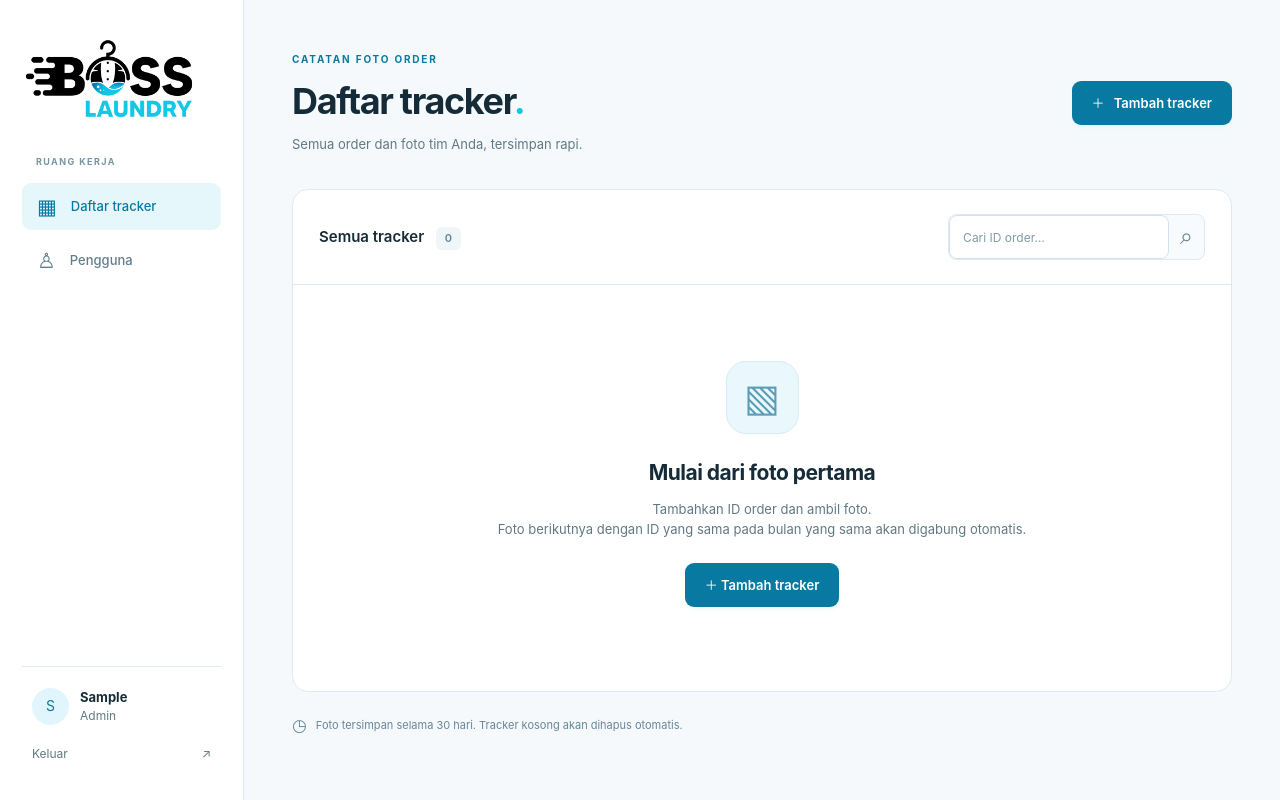
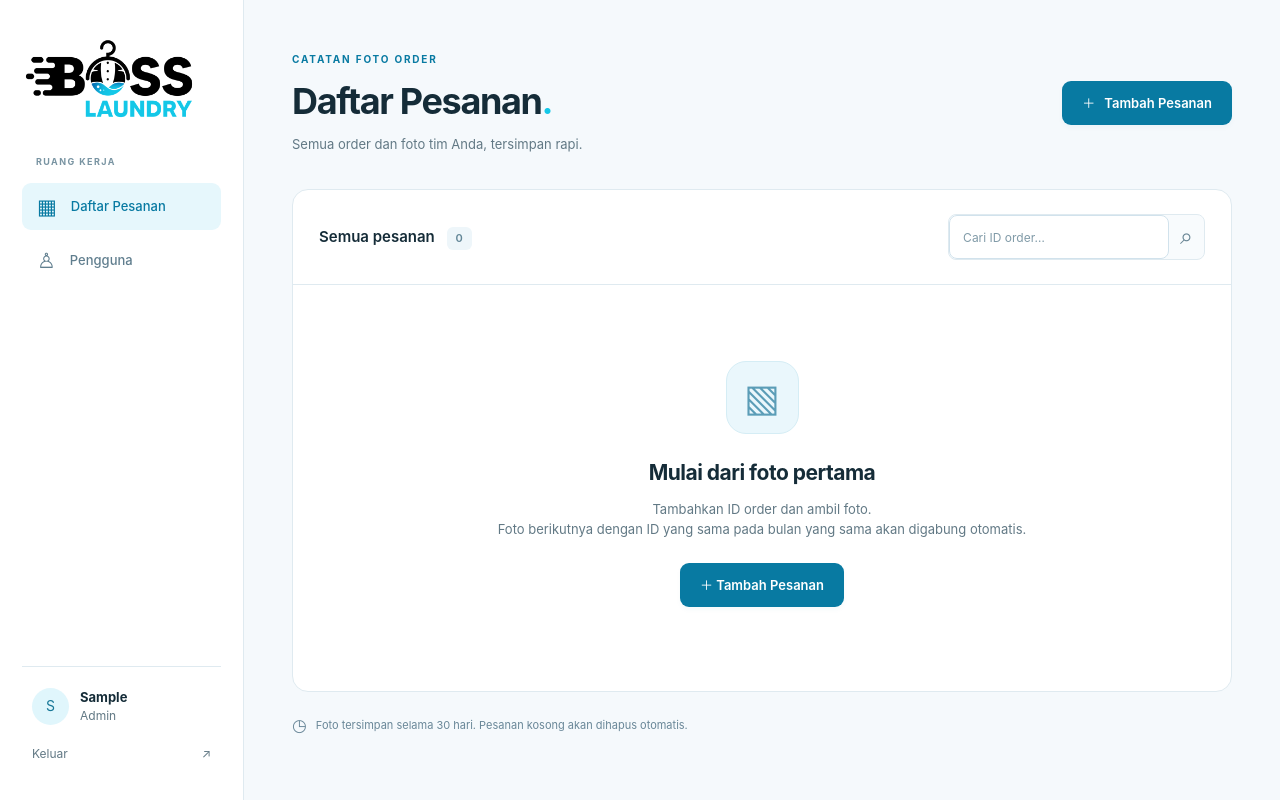
Before and after one commit to elhak/photo-tracker, a Django app: page / in a window 1280 px wide. Run offline with Django 5.2, Linux system fonts and the light colour scheme; the visitor is signed in with stand-in values (Sample User, id 1); data that the repository does not hold is empty; parts of the project's set-up code (start-up, migrations or seed data) failed here and were passed over.

Commit message:
feat: rename app to Boss Order, Indonesianize UI text

```diff
--- a/tracker/templates/tracker/base.html
+++ b/tracker/templates/tracker/base.html
@@ -3,7 +3,7 @@
 <head>
   <meta charset="utf-8"><meta name="viewport" content="width=device-width, initial-scale=1">
   <meta name="theme-color" content="#14c7e7">
-  <title>{% block title %}Tracker{% endblock %} · Boss Laundry</title>
+  <title>{% block title %}Boss Order{% endblock %} · Boss Laundry</title>
   <link rel="icon" href="{% static 'tracker/boss-laundry-icon.png' %}" type="image/png">
   <link rel="stylesheet" href="{% static 'tracker/app.css' %}?v=boss-laundry">
   {% block head %}{% endblock %}
@@ -15,7 +15,7 @@
   <a class="brand" href="{% url 'tracker-list' %}"><img class="brand-logo" src="{% static 'tracker/boss-laundry-logo.png' %}" alt="Boss Laundry" width="640" height="320"></a>
   <span class="nav-label">RUANG KERJA</span>
   <nav aria-label="Menu utama">
-    <a class="nav-item {% if request.resolver_match.url_name != 'users' and request.resolver_match.url_name != 'user-create' and request.resolver_match.url_name != 'user-password' and request.resolver_match.url_name != 'user-delete' %}active{% endif %}" href="{% url 'tracker-list' %}"><span aria-hidden="true">▦</span> Daftar tracker</a>
+    <a class="nav-item {% if request.resolver_match.url_name != 'users' and request.resolver_match.url_name != 'user-create' and request.resolver_match.url_name != 'user-password' and request.resolver_match.url_name != 'user-delete' %}active{% endif %}" href="{% url 'tracker-list' %}"><span aria-hidden="true">▦</span> Daftar Pesanan</a>
     {% if user.is_staff %}<a class="nav-item {% if 'user' in request.resolver_match.url_name %}active{% endif %}" href="{% url 'users' %}"><span aria-hidden="true">♙</span> Pengguna</a>{% endif %}
   </nav>
   <div class="sidebar-bottom"><div class="account"><span class="avatar">{{ user.username|first|upper }}</span><div><strong>{{ user.first_name|default:user.username }}</strong><small>{% if user.is_staff %}Admin{% else %}Pengguna{% endif %}</small></div></div><form method="post" action="{% url 'logout' %}">{% csrf_token %}<button class="logout" type="submit">Keluar <span aria-hidden="true">↗</span></button></form></div>
--- a/tracker/templates/tracker/capture.html
+++ b/tracker/templates/tracker/capture.html
@@ -1,8 +1,8 @@
 {% extends 'tracker/base.html' %}{% load static %}
 {% block title %}Tambah foto{% endblock %}
 {% block content %}
-<a class="back-link" href="{% if tracker %}{% url 'tracker-detail' tracker.pk %}{% else %}{% url 'tracker-list' %}{% endif %}">← Kembali ke tracker</a>
-<header class="page-header"><div><span class="eyebrow">CATAT MOMENNYA</span><h1>{% if tracker %}Tambah foto{% else %}Tambah tracker{% endif %}<span class="heading-dot">.</span></h1><p class="muted">Isi ID order, ambil foto, lalu simpan.</p></div><span class="step-pill">Kamera langsung</span></header>
+<a class="back-link" href="{% if tracker %}{% url 'tracker-detail' tracker.pk %}{% else %}{% url 'tracker-list' %}{% endif %}">← Kembali</a>
+<header class="page-header"><div><span class="eyebrow">CATAT MOMENNYA</span><h1>{% if tracker %}Tambah foto{% else %}Tambah Pesanan{% endif %}<span class="heading-dot">.</span></h1><p class="muted">Isi ID order, ambil foto, lalu simpan.</p></div><span class="step-pill">Kamera langsung</span></header>
 <form id="capture-form" data-tracker-id="{{ tracker.pk|default:'' }}" class="capture-layout">{% csrf_token %}
   <div class="capture-main panel"><div class="panel-heading"><span class="number-dot">1</span><h2>Detail order</h2></div><div class="field order-field"><label for="order-id">ID Order <span class="required">*</span></label><input id="order-id" name="order_id" value="{{ tracker.order_id|default:'' }}" maxlength="100" placeholder="Contoh: LDR-00124" required {% if tracker %}readonly{% endif %} autocomplete="off" inputmode="numeric" pattern="[0-9]*"><small>{% if tracker %}Foto akan ditambahkan ke order milik {{ tracker.owner.username }} · {{ tracker.order_month|date:"F Y" }}.{% else %}ID order yang sama hanya digabung pada bulan yang sama (WIB).{% endif %}</small></div>
     <div class="panel-heading camera-heading"><span class="number-dot">2</span><h2>Ambil foto</h2><span class="muted">Minimal 1 foto</span></div>
@@ -10,7 +10,7 @@
     <div class="camera-controls" id="camera-controls" hidden><button class="button secondary" id="switch-camera" type="button" hidden>↻ Ganti kamera</button><button class="button primary" id="take-photo" type="button">◎ Ambil foto</button><button class="button text-button" id="stop-camera" type="button">Tutup kamera</button></div>
     <p id="camera-status" class="status-line" role="status" aria-live="polite"></p>
   </div>
-  <aside class="capture-side"><section class="panel queue-panel"><div class="panel-heading"><span class="number-dot">3</span><h2>Foto Anda</h2><span class="count" id="photo-count">0</span></div><div id="photo-queue" class="photo-queue"><div class="queue-empty">Foto yang Anda ambil<br>akan muncul di sini.</div></div><div class="save-area"><p id="upload-status" role="status" aria-live="polite">Belum ada foto yang diambil.</p><button id="save-photos" class="button primary full" type="submit" disabled>Simpan foto <span aria-hidden="true">↑</span></button><a id="new-order" class="button primary full" href="{% url 'capture' %}" hidden>Tambah Order Baru +</a><a id="saved-link" class="button secondary full" hidden>Lihat tracker →</a></div></section><div class="capture-note"><strong>Ringan & langsung tersimpan</strong><p>Foto dikompres hingga 500 KB dan tidak disimpan ke galeri perangkat.</p><p>Otomatis dihapus setelah 30 hari.</p></div></aside>
+  <aside class="capture-side"><section class="panel queue-panel"><div class="panel-heading"><span class="number-dot">3</span><h2>Foto Anda</h2><span class="count" id="photo-count">0</span></div><div id="photo-queue" class="photo-queue"><div class="queue-empty">Foto yang Anda ambil<br>akan muncul di sini.</div></div><div class="save-area"><p id="upload-status" role="status" aria-live="polite">Belum ada foto yang diambil.</p><button id="save-photos" class="button primary full" type="submit" disabled>Simpan foto <span aria-hidden="true">↑</span></button><a id="new-order" class="button primary full" href="{% url 'capture' %}" hidden>Tambah Order Baru +</a><a id="saved-link" class="button secondary full" hidden>Lihat pesanan →</a></div></section><div class="capture-note"><strong>Ringan & langsung tersimpan</strong><p>Foto dikompres hingga 500 KB dan tidak disimpan ke galeri perangkat.</p><p>Otomatis dihapus setelah 30 hari.</p></div></aside>
 </form>
 <noscript><p class="notice error">Aktifkan JavaScript untuk menggunakan kamera dan menyimpan foto.</p></noscript>
 {% endblock %}
--- a/tracker/templates/tracker/detail.html
+++ b/tracker/templates/tracker/detail.html
@@ -1,8 +1,8 @@
 {% extends 'tracker/base.html' %}{% load static %}
 {% block title %}Order {{ tracker.order_id }}{% endblock %}
 {% block content %}
-<a class="back-link" href="{% url 'tracker-list' %}">← Kembali ke tracker</a>
-<header class="page-header"><div><span class="eyebrow">DETAIL TRACKER</span><h1 class="order-title">{{ tracker.order_id }}</h1><p class="muted">{{ tracker.owner.first_name|default:tracker.owner.username }} <span aria-hidden="true">·</span> {{ tracker.order_month|date:"F Y" }} · {{ page.paginator.count }} foto aktif</p></div><div class="header-actions">{% if user.is_staff %}<a class="button secondary" href="{% url 'tracker-edit' tracker.pk %}">Edit ID order</a>{% endif %}<a class="button primary" href="{% url 'capture' %}?tracker={{ tracker.pk }}">＋ Tambah foto</a></div></header>
+<a class="back-link" href="{% url 'tracker-list' %}">← Kembali</a>
+<header class="page-header"><div><span class="eyebrow">DETAIL PESANAN</span><h1 class="order-title">{{ tracker.order_id }}</h1><p class="muted">{{ tracker.owner.first_name|default:tracker.owner.username }} <span aria-hidden="true">·</span> {{ tracker.order_month|date:"F Y" }} · {{ page.paginator.count }} foto aktif</p></div><div class="header-actions">{% if user.is_staff %}<a class="button secondary" href="{% url 'tracker-edit' tracker.pk %}">Edit ID order</a>{% endif %}<a class="button primary" href="{% url 'capture' %}?tracker={{ tracker.pk }}">＋ Tambah foto</a></div></header>
 <div class="gallery">{% for photo in page %}<article class="photo-card" data-photo-card data-expires="{{ photo.expires_at|date:'c' }}"><button class="photo-preview" data-photo-url="{% url 'photo-url' photo.pk %}" type="button" aria-label="Buka foto order {{ tracker.order_id }}"><img alt="Foto order {{ tracker.order_id }}" hidden><span class="photo-placeholder">Memuat foto…</span></button><div class="photo-caption"><strong>{{ photo.uploaded_at|date:'d M Y · H:i' }} WIB</strong><span>Oleh {{ photo.added_by.first_name|default:photo.added_by.username }}</span><div class="photo-footer"><small>Berakhir {{ photo.expires_at|date:'d M Y · H:i' }}</small>{% if user.is_staff %}<a class="danger-link" href="{% url 'photo-delete' photo.pk %}">Hapus</a>{% endif %}</div></div></article>{% empty %}<div class="panel empty-state"><div class="empty-icon" aria-hidden="true">◷</div><h2>Tidak ada foto aktif</h2><p>Foto telah dihapus atau kedaluwarsa.</p></div>{% endfor %}</div>
 {% include 'tracker/pagination.html' %}
 <dialog id="photo-dialog"><button id="close-dialog" class="dialog-close" aria-label="Tutup foto">×</button><img id="full-photo" alt="Foto order {{ tracker.order_id }}"><p id="dialog-status" role="status"></p></dialog>
--- a/tracker/templates/tracker/list.html
+++ b/tracker/templates/tracker/list.html
@@ -1,15 +1,15 @@
 {% extends 'tracker/base.html' %}
-{% block title %}Daftar tracker{% endblock %}
+{% block title %}Daftar Pesanan{% endblock %}
 {% block content %}
-<header class="page-header"><div><span class="eyebrow">CATATAN FOTO ORDER</span><h1>Daftar tracker<span class="heading-dot">.</span></h1><p class="muted">{% if user.is_staff %}Semua order dan foto tim Anda, tersimpan rapi.{% else %}Semua order dan foto yang Anda tambahkan.{% endif %}</p></div><a class="button primary" href="{% url 'capture' %}"><span aria-hidden="true">＋</span> Tambah tracker</a></header>
+<header class="page-header"><div><span class="eyebrow">CATATAN FOTO ORDER</span><h1>Daftar Pesanan<span class="heading-dot">.</span></h1><p class="muted">{% if user.is_staff %}Semua order dan foto tim Anda, tersimpan rapi.{% else %}Semua order dan foto yang Anda tambahkan.{% endif %}</p></div><a class="button primary" href="{% url 'capture' %}"><span aria-hidden="true">＋</span> Tambah Pesanan</a></header>
 <section class="panel">
-  <div class="list-toolbar"><div class="section-title">{% if user.is_staff %}Semua tracker{% else %}Tracker saya{% endif %} <span class="count">{{ page.paginator.count }}</span></div><form class="search" method="get" role="search"><label class="sr-only" for="search">Cari ID order</label><input id="search" name="q" value="{{ search }}" placeholder="Cari ID order…" maxlength="100" inputmode="numeric" pattern="[0-9]*"><button type="submit" aria-label="Cari">⌕</button>{% if search %}<a href="{% url 'tracker-list' %}" aria-label="Hapus pencarian">×</a>{% endif %}</form></div>
+  <div class="list-toolbar"><div class="section-title">{% if user.is_staff %}Semua pesanan{% else %}Pesanan saya{% endif %} <span class="count">{{ page.paginator.count }}</span></div><form class="search" method="get" role="search"><label class="sr-only" for="search">Cari ID order</label><input id="search" name="q" value="{{ search }}" placeholder="Cari ID order…" maxlength="100" inputmode="numeric" pattern="[0-9]*"><button type="submit" aria-label="Cari">⌕</button>{% if search %}<a href="{% url 'tracker-list' %}" aria-label="Hapus pencarian">×</a>{% endif %}</form></div>
   {% if page %}
   <div class="tracker-table"><div class="table-heading"><span>ID ORDER</span>{% if user.is_staff %}<span>DITAMBAHKAN OLEH</span>{% endif %}<span>FOTO</span><span>AKTIVITAS TERAKHIR</span><span></span></div>
   {% for item in page %}<a class="tracker-row" href="{% url 'tracker-detail' item.pk %}"><div class="order-cell"><span class="order-icon" aria-hidden="true">▧</span><span><strong>{{ item.order_id }}</strong><small class="muted" style="display:block">{{ item.order_month|date:"F Y" }}</small></span></div>{% if user.is_staff %}<div class="owner-cell">{{ item.owner.first_name|default:item.owner.username }}{% if not item.owner.is_active %}<small>Pengguna dihapus</small>{% endif %}</div>{% endif %}<span class="photo-count">{{ item.photo_count }} foto</span><time class="date-cell" datetime="{{ item.updated_at|date:'c' }}">{{ item.updated_at|date:'d M Y' }}<small>{{ item.updated_at|date:'H:i' }} WIB</small></time><span class="row-arrow" aria-hidden="true">↗</span></a>{% endfor %}
   </div>
-  {% else %}<div class="empty-state"><div class="empty-icon" aria-hidden="true">▧</div><h2>{% if search %}Order tidak ditemukan{% else %}Mulai dari foto pertama{% endif %}</h2><p>{% if search %}Coba cari dengan ID order yang berbeda.{% else %}Tambahkan ID order dan ambil foto.<br>Foto berikutnya dengan ID yang sama pada bulan yang sama akan digabung otomatis.{% endif %}</p>{% if not search %}<a href="{% url 'capture' %}" class="button primary">＋ Tambah tracker</a>{% else %}<a href="{% url 'tracker-list' %}" class="button secondary">Lihat semua tracker</a>{% endif %}</div>{% endif %}
+  {% else %}<div class="empty-state"><div class="empty-icon" aria-hidden="true">▧</div><h2>{% if search %}Order tidak ditemukan{% else %}Mulai dari foto pertama{% endif %}</h2><p>{% if search %}Coba cari dengan ID order yang berbeda.{% else %}Tambahkan ID order dan ambil foto.<br>Foto berikutnya dengan ID yang sama pada bulan yang sama akan digabung otomatis.{% endif %}</p>{% if not search %}<a href="{% url 'capture' %}" class="button primary">＋ Tambah Pesanan</a>{% else %}<a href="{% url 'tracker-list' %}" class="button secondary">Lihat semua tracker</a>{% endif %}</div>{% endif %}
   {% include 'tracker/pagination.html' %}
 </section>
-<div class="retention-note"><span aria-hidden="true">◷</span> Foto tersimpan selama 30 hari. Tracker kosong akan dihapus otomatis.</div>
+<div class="retention-note"><span aria-hidden="true">◷</span> Foto tersimpan selama 30 hari. Pesanan kosong akan dihapus otomatis.</div>
 {% endblock %}
```
